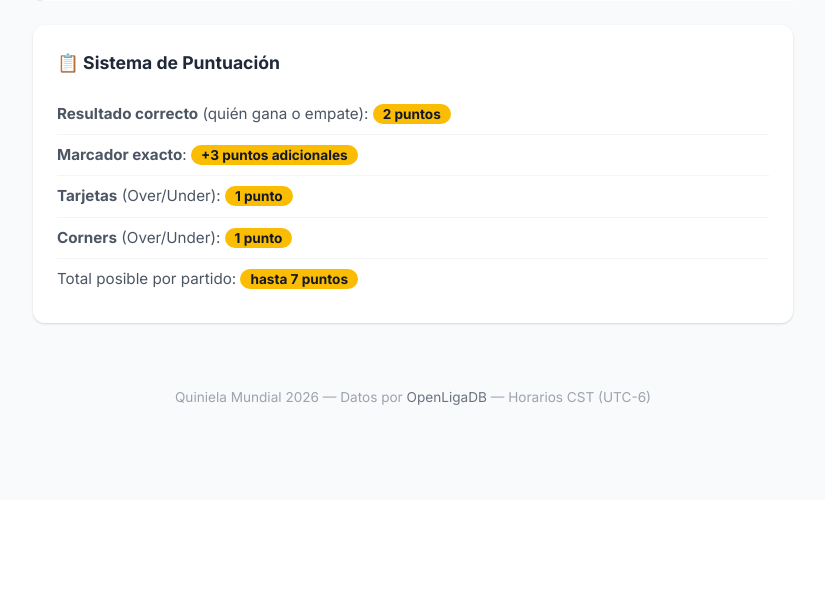
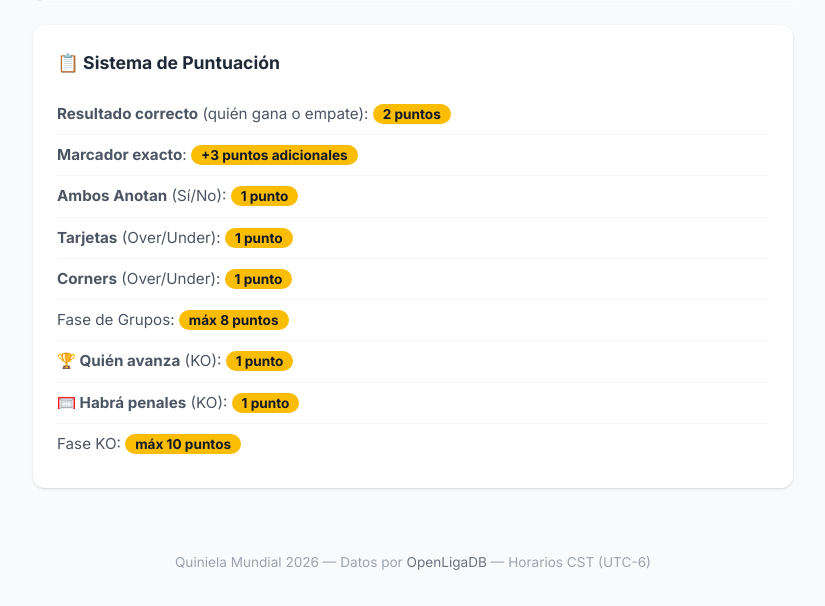
Before and after one commit to danthe0791/Quinielamundial, a FastAPI app: template templates/standings.html in a window 1280 px wide. Shown: the part 300-906 px from the top of the page, without its empty margins (227-1052 px from the left). Before the commit the page ends 705 px from the top, so only its background shows below. Run offline with FastAPI, Linux system fonts and the light colour scheme; the template is opened without the code that fills it: most values are stand-ins (such as "Sample title", 1, 10 or a date in 2020); parts of the project's set-up code (start-up, migrations or seed data) failed here and were passed over.

Commit message:
Fix: limpiar historial duplicado, puntos a 0, agregar Avanza/Penales en tabla

```diff
--- a/templates/standings.html
+++ b/templates/standings.html
@@ -22,6 +22,8 @@
                         <th class="col-exact">Tarjetas</th>
                         <th class="col-exact">Corners</th>
                         <th class="col-exact">Ambos</th>
+                        <th class="col-exact">Avanza</th>
+                        <th class="col-exact">Penales</th>
                         <th class="col-bets">Pronósticos</th>
                     </tr>
                 </thead>
@@ -44,6 +46,8 @@
                         <td class="col-exact">{{ s.correct_cards }}</td>
                         <td class="col-exact">{{ s.correct_corners }}</td>
                         <td class="col-exact">{{ s.correct_both }}</td>
+                        <td class="col-exact">{{ s.correct_advances }}</td>
+                        <td class="col-exact">{{ s.correct_penalties }}</td>
                         <td class="col-bets">{{ s.total_bets }}</td>
                     </tr>
                     {% endfor %}
@@ -56,9 +60,13 @@
             <ul>
                 <li><strong>Resultado correcto</strong> (quién gana o empate): <span class="points-example">2 puntos</span></li>
                 <li><strong>Marcador exacto</strong>: <span class="points-example">+3 puntos adicionales</span></li>
+                <li><strong>Ambos Anotan</strong> (Sí/No): <span class="points-example">1 punto</span></li>
                 <li><strong>Tarjetas</strong> (Over/Under): <span class="points-example">1 punto</span></li>
                 <li><strong>Corners</strong> (Over/Under): <span class="points-example">1 punto</span></li>
-                <li>Total posible por partido: <span class="points-example">hasta 7 puntos</span></li>
+                <li>Fase de Grupos: <span class="points-example">máx 8 puntos</span></li>
+                <li class="ko-only"><strong>🏆 Quién avanza</strong> (KO): <span class="points-example">1 punto</span></li>
+                <li class="ko-only"><strong>🥅 Habrá penales</strong> (KO): <span class="points-example">1 punto</span></li>
+                <li class="ko-only">Fase KO: <span class="points-example">máx 10 puntos</span></li>
             </ul>
         </div>
         {% else %}
```
